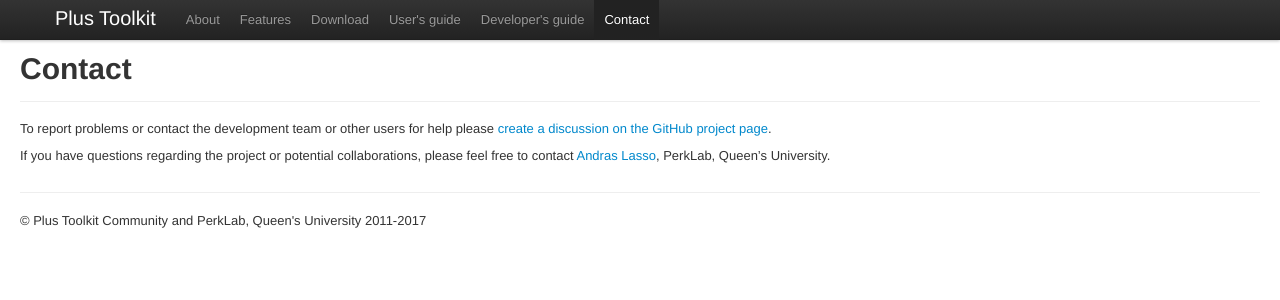
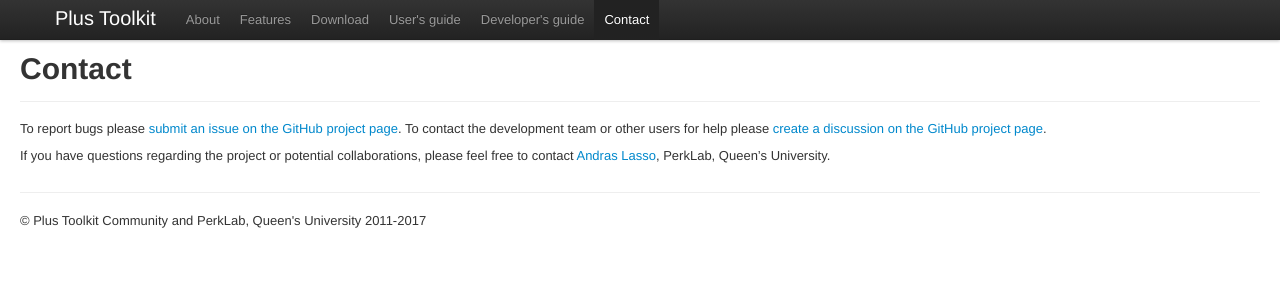
Before and after one commit to PlusToolkit/plustoolkit.github.io, a Jekyll site: the page built from contact.md, in a window 1280 px wide. Shown: the top 300 px of the page. Built offline with Jekyll 4.4.1, drawn with Linux system fonts in a browser that asks for light colours.

Commit message:
Restore link for bug reports

```diff
--- a/contact.md
+++ b/contact.md
@@ -7,6 +7,7 @@
 ---
 {% include JB/setup %}
 
-To report problems or contact the development team or other users for help please [create a discussion on the GitHub project page](https://github.com/PlusToolkit/PlusLib/discussions).
+To report bugs please [submit an issue on the GitHub project page](https://github.com/PlusToolkit/PlusLib/issues/new).
+To contact the development team or other users for help please [create a discussion on the GitHub project page](https://github.com/PlusToolkit/PlusLib/discussions).
 
 If you have questions regarding the project or potential collaborations, please feel free to contact [Andras Lasso](http://perk.cs.queensu.ca/users/lasso), PerkLab, Queen's University.
```
Also changed, not shown: devicecode.md (+1 -1 lines).
